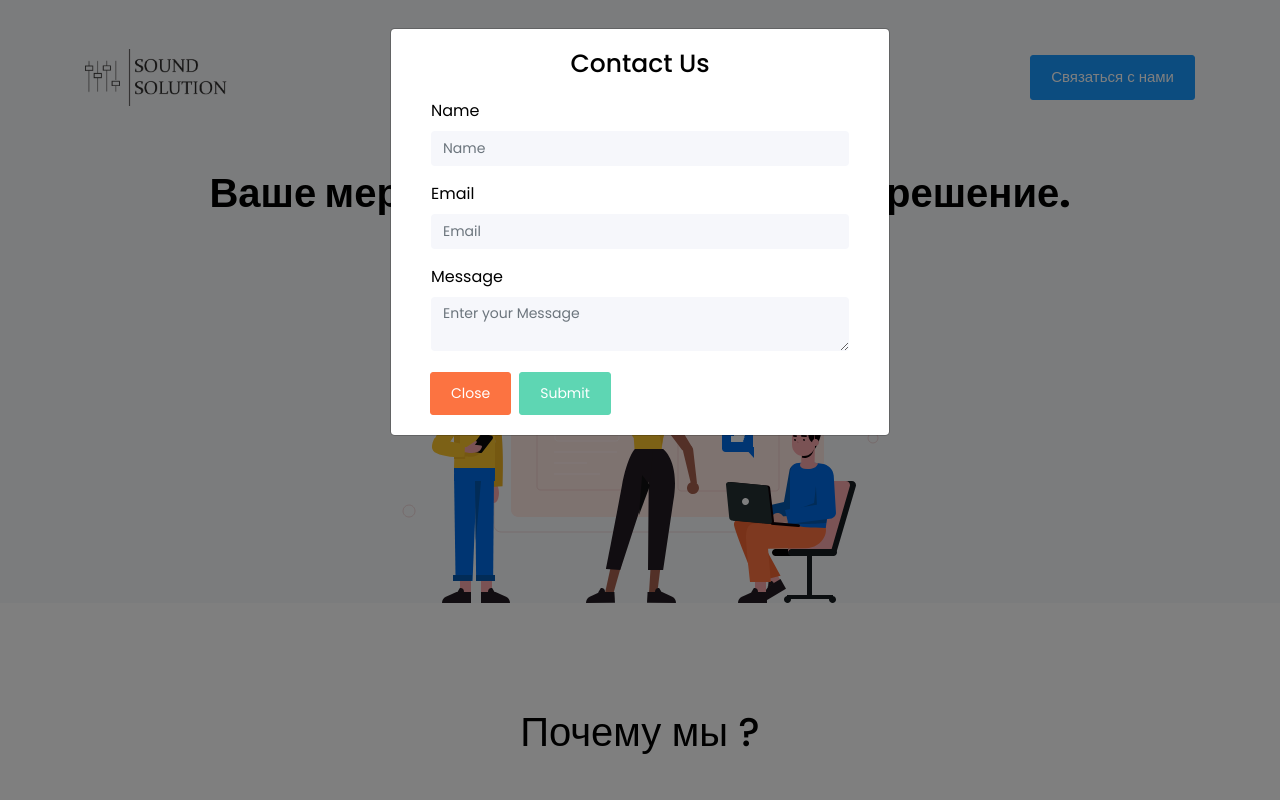
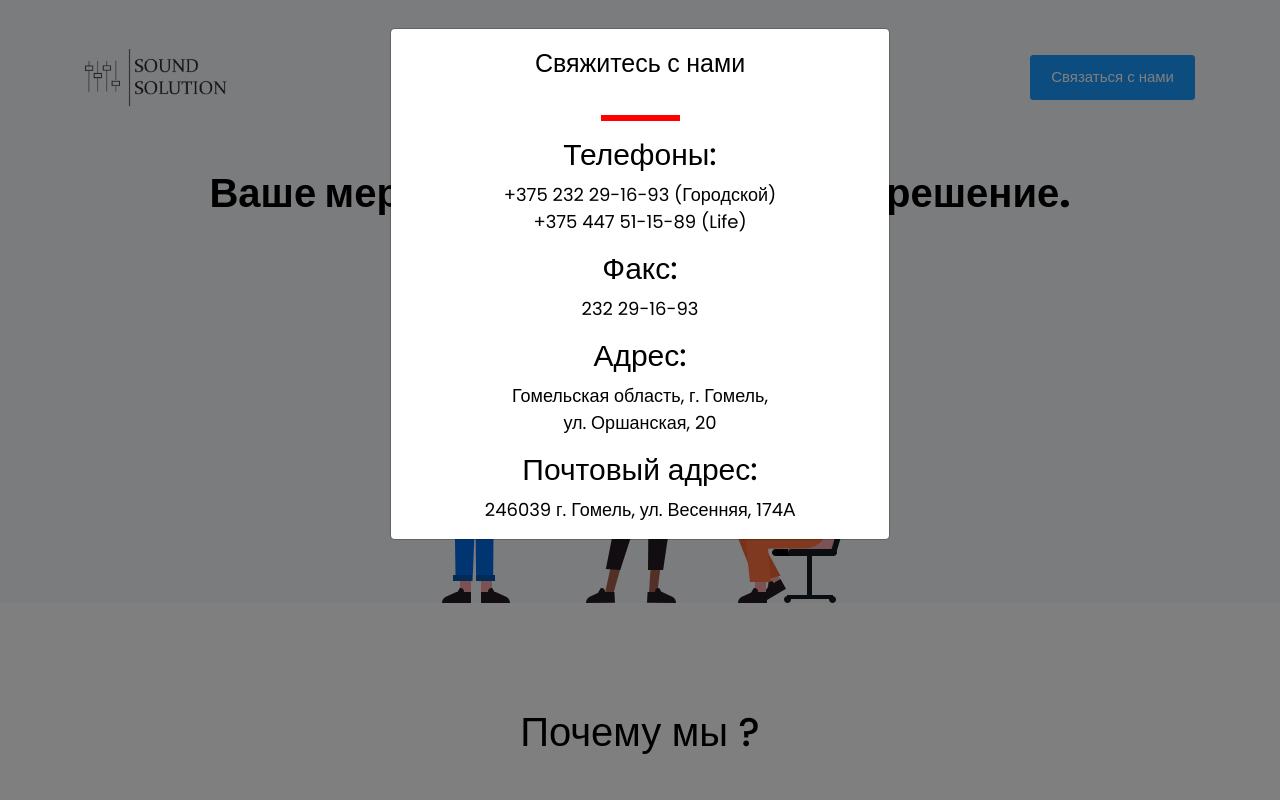
Before and after one commit to Dest1ni/Site-business-card, a Django app: page / in a window 1280 px wide, after a click on "Связаться с нами". Run offline with Django 4.2, Linux system fonts and the light colour scheme; style sheets or scripts are compiled from the project's sources; some libraries are stand-ins or nearby versions.

Commit message:
navbar update

```diff
--- a/soundsolution/static/assets/scss/_content.scss
+++ b/soundsolution/static/assets/scss/_content.scss
@@ -29,6 +29,11 @@ body {
     }
   }
 }
+
+.red-line {
+  border: solid red;
+  width: 73px;
+  }
 
 .banner {
   background-color: #f7f8fa;
--- a/soundsolution/templates/index.html
+++ b/soundsolution/templates/index.html
@@ -331,27 +331,19 @@
         <div class="modal-dialog" role="document">
           <div class="modal-content">
             <div class="modal-header">
-              <h4 class="modal-title" id="exampleModalLabel">Contact Us</h4>
+              <h4 class="modal-title" id="exampleModalLabel">Свяжитесь с нами</h4>
             </div>
-            <div class="modal-body">
-              <form>
-                <div class="form-group">
-                  <label for="Name">Name</label>
-                  <input type="text" class="form-control" id="Name" placeholder="Name">
-                </div>
-                <div class="form-group">
-                  <label for="Email">Email</label>
-                  <input type="email" class="form-control" id="Email-1" placeholder="Email">
-                </div>
-                <div class="form-group">
-                  <label for="Message">Message</label>
-                  <textarea class="form-control" id="Message" placeholder="Enter your Message"></textarea>
-                </div>
-              </form>
-            </div>
-            <div class="modal-footer">
-              <button type="button" class="btn btn-light" data-dismiss="modal">Close</button>
-              <button type="button" class="btn btn-success">Submit</button>
+            <hr class="red-line">
+            <div class="modal-body text-center">
+                  <h3>Телефоны:</h3>
+                  <p style = "font-size: 18px;">+375 232 29-16-93 (Городской) <br>
+                      +375 447 51-15-89 (Life)</p>
+                  <h3>Факс:</h3>
+                  <p style = "font-size: 18px;">232 29-16-93</p>
+                  <h3>Адрес:</h3>
+                  <p style = "font-size: 18px;">Гомельская область, г. Гомель, <br> ул. Оршанская, 20</p>
+                  <h3>Почтовый адрес:</h3>
+                  <p style = "font-size: 18px;">246039 г. Гомель, ул. Весенняя, 174А</p>
             </div>
           </div>
         </div>
```
